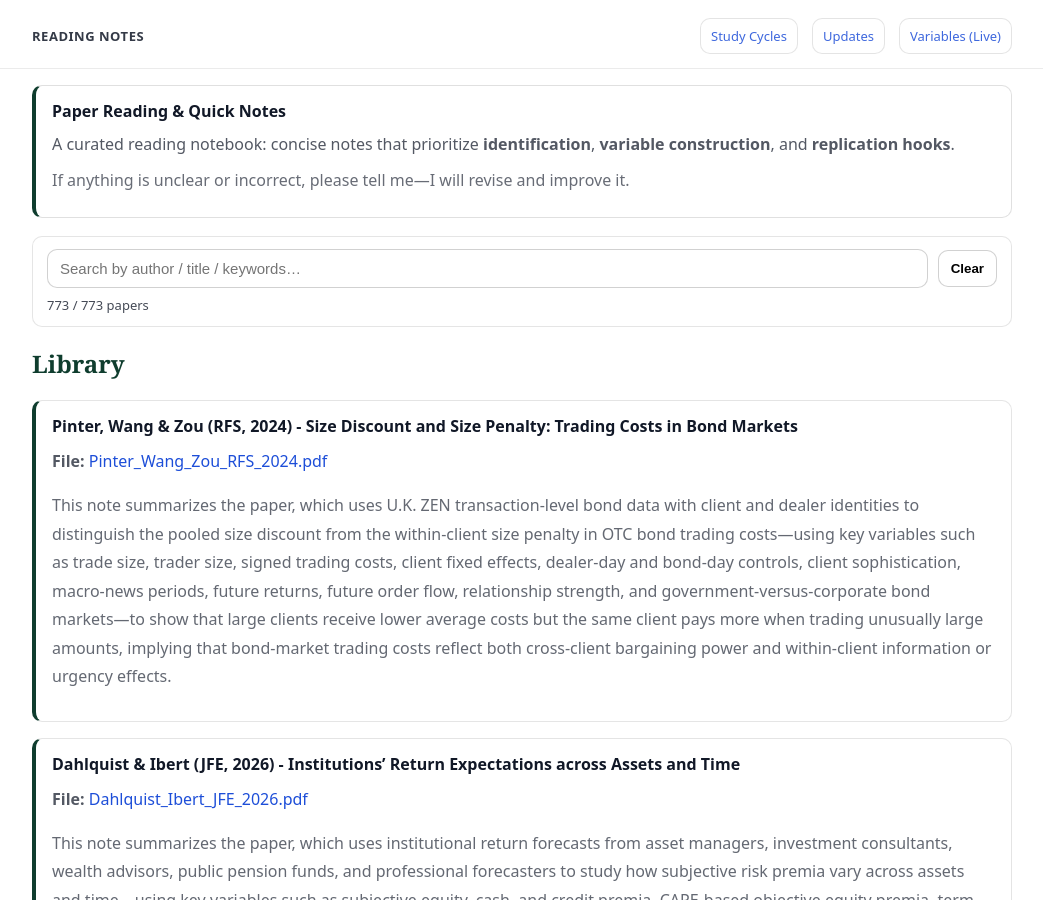
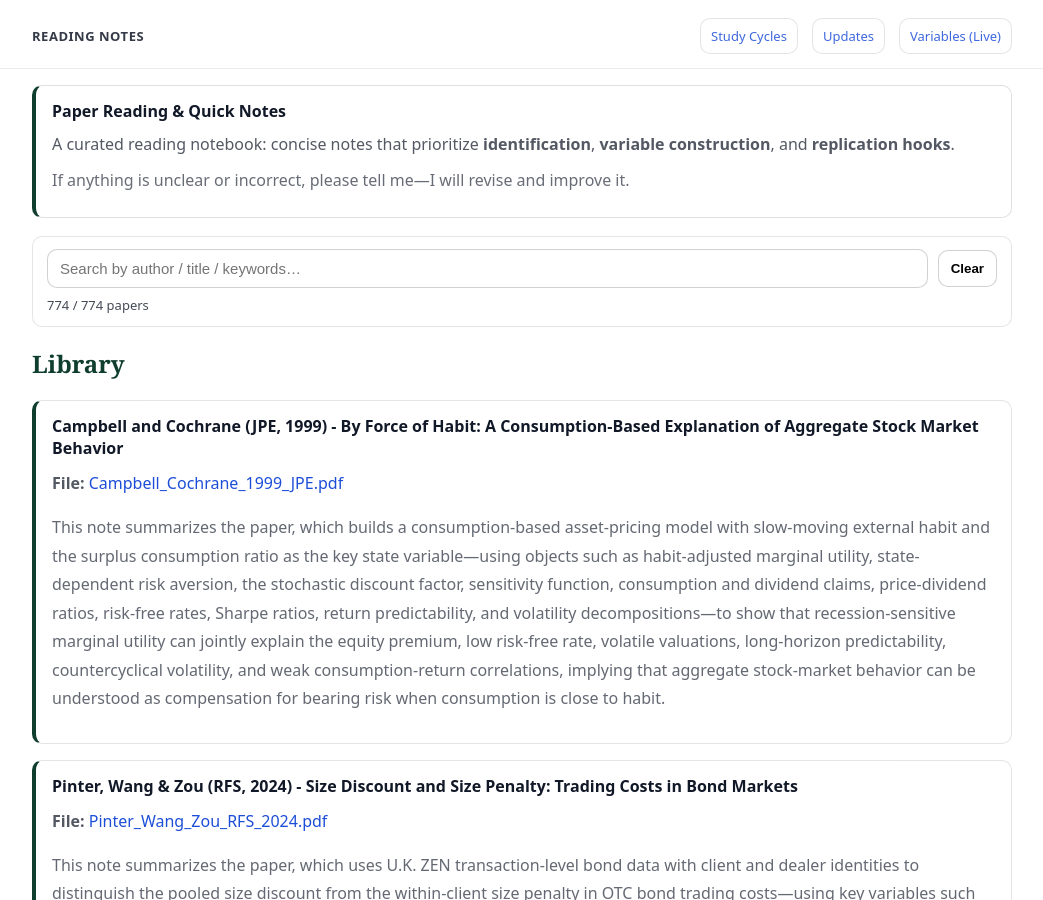
Before and after one commit to yaxinzn/study-archive, a Jekyll site: the page built from reading/index.md, in a window 1280 px wide and 900 px high. Shown: the whole window, without its empty margins (118-1161 px from the left). Built offline with Jekyll 4.4.1, drawn with Linux system fonts in a browser that asks for light colours.

Commit message:
Reading: add/update Campbell_Cochrane_1999_JPE.pdf

```diff
--- a/_data/reading.yml
+++ b/_data/reading.yml
@@ -1,3 +1,7 @@
+- title: "Campbell and Cochrane (JPE, 1999) - By Force of Habit: A Consumption-Based Explanation of Aggregate Stock Market Behavior"
+  file: "Campbell_Cochrane_1999_JPE.pdf"
+  desc: "This note summarizes the paper, which builds a consumption-based asset-pricing model with slow-moving external habit and the surplus consumption ratio as the key state variable—using objects such as habit-adjusted marginal utility, state-dependent risk aversion, the stochastic discount factor, sensitivity function, consumption and dividend claims, price-dividend ratios, risk-free rates, Sharpe ratios, return predictability, and volatility decompositions—to show that recession-sensitive marginal utility can jointly explain the equity premium, low risk-free rate, volatile valuations, long-horizon predictability, countercyclical volatility, and weak consumption-return correlations, implying that aggregate stock-market behavior can be understood as compensation for bearing risk when consumption is close to habit."
+
 - title: "Pinter, Wang & Zou (RFS, 2024) - Size Discount and Size Penalty: Trading Costs in Bond Markets"
   file: "Pinter_Wang_Zou_RFS_2024.pdf"
   desc: "This note summarizes the paper, which uses U.K. ZEN transaction-level bond data with client and dealer identities to distinguish the pooled size discount from the within-client size penalty in OTC bond trading costs—using key variables such as trade size, trader size, signed trading costs, client fixed effects, dealer-day and bond-day controls, client sophistication, macro-news periods, future returns, future order flow, relationship strength, and government-versus-corporate bond markets—to show that large clients receive lower average costs but the same client pays more when trading unusually large amounts, implying that bond-market trading costs reflect both cross-client bargaining power and within-client information or urgency effects."
```
Also changed, not shown: 1 other file.
